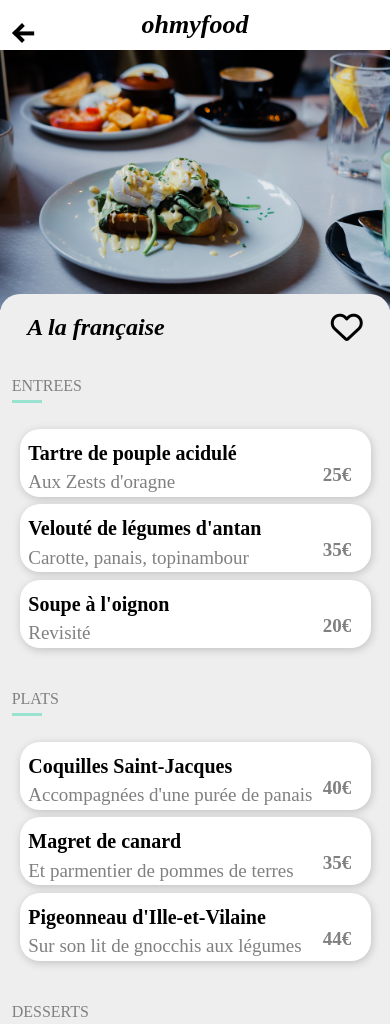
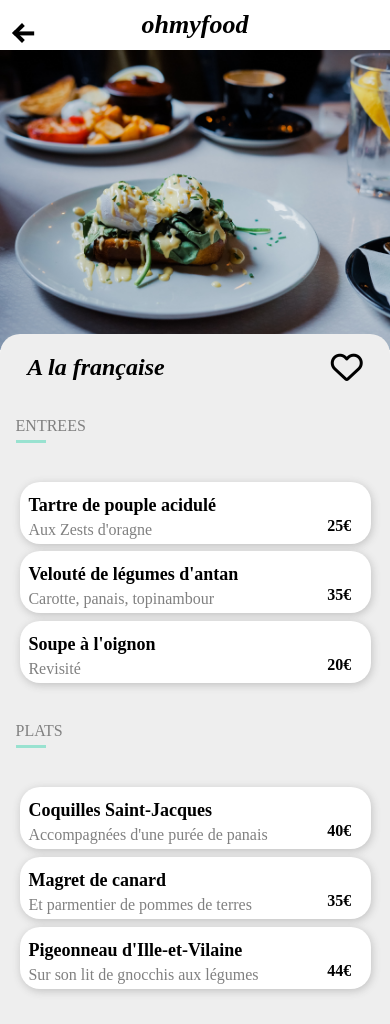
Before and after one commit to deokminlee92/projet3, a plain HTML site: page page/index2.html in a window 390 px wide. Shown: the top 1024 px of the page. Drawn offline with Linux system fonts and the light colour scheme; a small style sheet from the web is missing; a web font is replaced by a local one.

Commit message:
Add files via upload

```diff
--- a/css/style.css
+++ b/css/style.css
@@ -642,6 +642,7 @@ body{
                     align-items: center;
                     justify-content: space-between;
                     margin: 0 7%;
+
                 }
                     .menu__titre h2{
                         font-size: 26px;
@@ -654,6 +655,7 @@ body{
                 flex-direction: row;
                 justify-content: space-around;
                 align-items: center;
+
             }
 
 
@@ -746,7 +748,7 @@ body{
                     position: relative;
                     overflow: hidden;
                     white-space: nowrap;
-                    width: 100%;
+                    width: 400px;
                     height: 28%;
                     margin: 5% 0;
                     box-shadow: 1px 2px 8px #c1c1c1;
@@ -853,7 +855,7 @@ body{
             display: flex;
             justify-content:center ;
             align-items: center;
-            margin: 100px 0;
+            margin-top: 50px;
         }
 
         .explorer-page__btn{
@@ -2023,6 +2025,7 @@ p{
     .header-backgroundphoto__img{
         width: 100%;
         object-fit: cover;
+        height: 300px;
     }
 
 /*A La FRANCAIS */
@@ -2045,6 +2048,7 @@ p{
 
     .menu__carte__titre{
         margin-left: 3%;
+        margin: 4%;
     }
 
         .menu__carte p{
@@ -2163,12 +2167,12 @@ p{
                 width: 90%;
                 margin-top: 1%;
                 padding-left: 3%;
-                font-size: 20px;
+                font-size: 18px;
                 overflow: hidden;
                 text-overflow: ellipsis;
             }
             .menu__card p{
-                font-size: 19px;
+                font-size: 16px;
                 padding-left: 3%;
                 margin-top: -10px;
                 width: 100%;
@@ -2188,6 +2192,7 @@ p{
                 .menu__card__prix p{
                     margin-bottom: 15px;
                     font-weight: bold;
+                    color: black;
                 }
 
                 .menu__card__btn{
```
Also changed, not shown: page/index3.html (+2 -0 lines), page/loadingspinner.html (+0 -2 lines).
